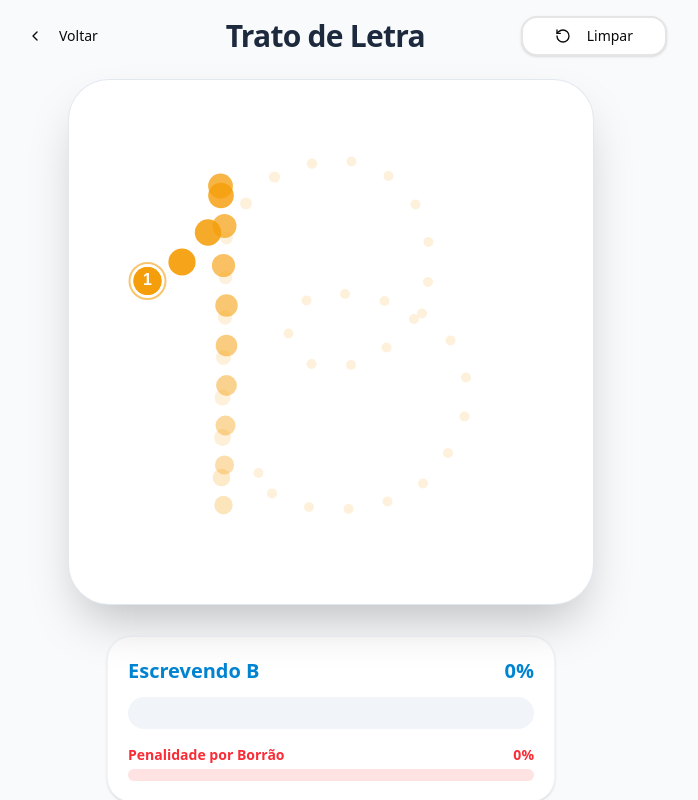
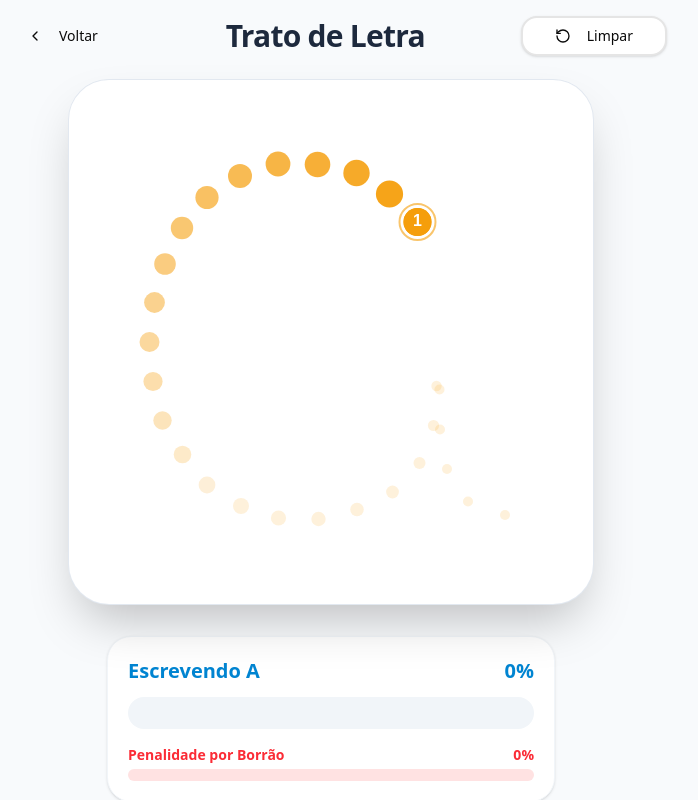
Before and after one commit to cesisonhoinfantil/games, a React (Vite) app: page /tracing in a window 1280 px wide. Shown: the top 800 px of the page, without its empty margins (309-1007 px from the left). Built offline with nearby package versions, Linux system fonts and the light colour scheme; a web font is replaced by a local one; what tailwindcss-motion would draw is missing.

Commit message:
fix: TracingGame start in B

```diff
--- a/src/games/tracing/index.tsx
+++ b/src/games/tracing/index.tsx
@@ -22,7 +22,7 @@ export function TracingGame() {
   const canvasRef = useRef<HTMLCanvasElement>(null);
   const [loading, setLoading] = useState(false);
 
-  const [letter, setLetter] = useState("B");
+  const [letter, setLetter] = useState("A");
   const [gabarito, setGabarito] = useState<Gabarito | null>(null);
 
   const [isDrawing, setIsDrawing] = useState(false);
```
